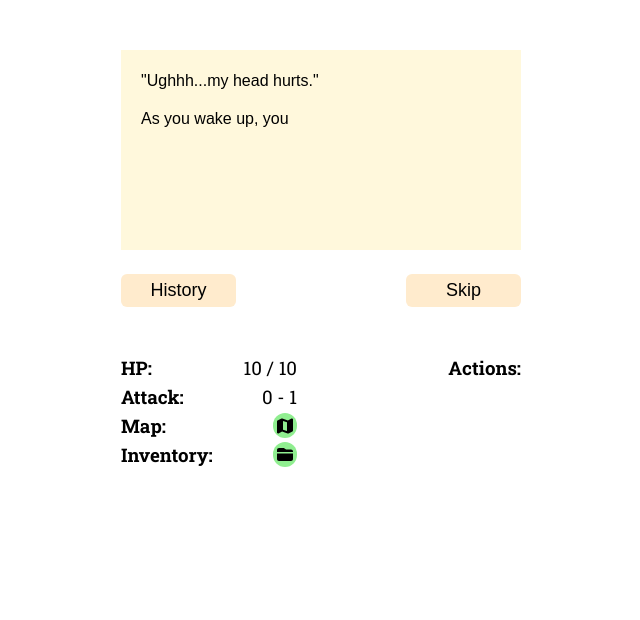
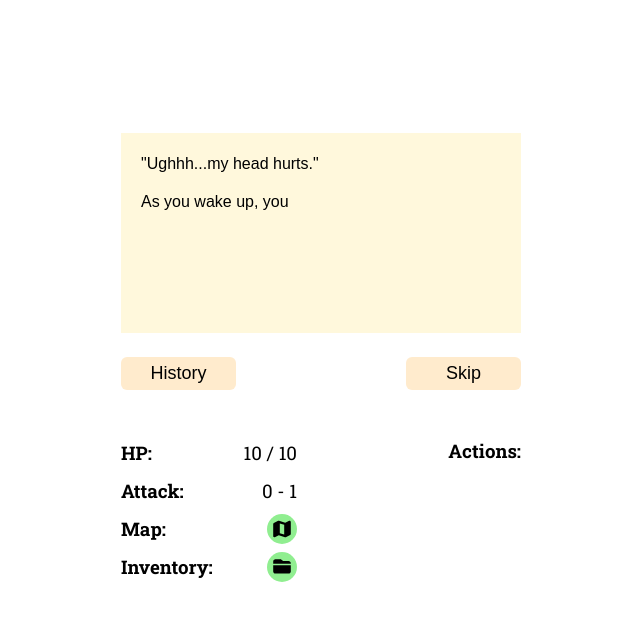
Before and after one commit to jaredryan/when-bunnies-attack, a React (Create React App) app: page / in a window 1280 px wide. Both pictures are taken after a click on the button "Start Game". Shown: the top 620 px of the page, without its empty margins (319-959 px from the left). Built offline with nearby package versions, Linux system fonts and the light colour scheme.

Commit message:
added animations for transitioning to Game.js after battle is finished, and a bunch of style improvements, such as padding, and moving some text out of various files and into messages

```diff
--- a/src/Entities/Enemy.js
+++ b/src/Entities/Enemy.js
@@ -22,10 +22,13 @@ function Enemy(name, hp, attackPower, reward) {
   };
 
   this.takeDamage = function (damage) {
-    this.hp -= damage;
+    let newHp = this.hp - damage;
 
-    if (this.hp <= 0) {
+    if (newHp < 0) {
+      this.hp = 0
       this.hasDied = true;
+    } else {
+      this.hp = newHp
     }
   };
 }
--- a/src/Entities/Items/BunnySteroid.js
+++ b/src/Entities/Items/BunnySteroid.js
@@ -9,10 +9,10 @@ const bunnySteroid = [
     enemy.takeDamage(4);
 
     const damageDealt =
-      Number.parseInt(dealtDamageMessage.split(" ").at(-2), 10) + 4;
+      Number.parseInt(dealtDamageMessage[0].split(" ").at(-2), 10) + 4;
 
     return [
-      `You attack! Enpowered by drugs, you dealt ${damageDealt} damage.`,
+      `You attack! Empowered by drugs, you dealt ${damageDealt} damage.`,
       `Exhausted from the attack, you feel your resilience drop. You took 2 damage.`,
     ];
   },
--- a/src/EventSystem/EventsList.js
+++ b/src/EventSystem/EventsList.js
@@ -178,7 +178,7 @@ export const lootRoom5 = new Event(
   [
     [carrot, carrot, carrot],
     [
-      `At you started sifting through the treasury, you realized that gold would just weigh you down.`,
+      `As you started sifting through the treasury, you realized that gold would just weigh you down.`,
       `You find a few small coins, and grab a few carrots for the road.`,
     ],
   ],
@@ -253,7 +253,7 @@ export const checkRoom8 = new Event(
   displayMessage,
   [
     [
-      `You look around. You see a militaristic bunny and a mid-sized machine...it looks like a tank, but bunny-sized, around 3 feet tall.`,
+      `You look around. You see a militaristic bunny and a machine...it looks like a tank, but bunny-sized, around 3 feet tall.`,
       `It's watching you carefully, and standing between you and the path out.`,
       `If you want to escape the forest, you'll have to fight it.`,
     ],
--- a/src/ExplorationSystem/DecisionLoop.js
+++ b/src/ExplorationSystem/DecisionLoop.js
@@ -69,7 +69,7 @@ const decisionLoop = ({
               name: messages.stayInAreaButton,
               execute: () => {
                 setText(messages.stayInRoomMessage);
-                setPrimaryActions([]);
+                setPrimaryActions([])
               },
               className: "secondary",
             },
--- a/src/Messages.js
+++ b/src/Messages.js
@@ -1,9 +1,9 @@
 export const freeExplorationPrompt = [`What do you want to do?`];
 export const leaveAreaButton = "Leave the Area"
-export const leaveRoomPrompt = [`You decided to leave the room. Where do you want to go?`]
+export const leaveRoomPrompt = [`You decided to leave the area. Where do you want to go?`]
 export const travelToRoomMessage = (areaName) => [`You went to ${areaName}.`]
 export const stayInAreaButton = "Stay"
-export const stayInRoomMessage = [`You decided to leave the room. Where do you want to go?`]
+export const stayInRoomMessage = [`You changed your mind and stayed in the area.`]
 export const startBattleMessage = (enemyName) => `You encountered ${enemyName}!`
 export const battleTurnStartPrompt = "What will you do?";
 
@@ -11,7 +11,8 @@ export const fleeAttemptMessage = [`You tried to run away!`];
 export const fleeSuccessMessage = [`You successfully ran away!`];
 export const fleeFailureMessage = [`You were unable to escape!`];
 
-export const winBattleMessage = (enemyName) => [`You defeated ${enemyName}!`];
+export const winBattleMessage = (enemyName) => [`You subdued ${enemyName}.`];
+export const winInBattleMessage = (enemyName) => [`You defeated ${enemyName}!`];
 export const dieInBattleMessage = [
   `"Ahhh...it hurts."`,
   `Your vision starts to blur, and you lose strength in your limbs.`,
@@ -272,6 +273,7 @@ const allMessages = {
   fleeSuccessMessage,
   fleeFailureMessage,
   winBattleMessage,
+  winInBattleMessage,
   dieInBattleMessage,
   wonGameMessage,
   swRoom0EntryMessage1,
--- a/src/Pages/Game.js
+++ b/src/Pages/Game.js
@@ -122,7 +122,7 @@ const Game = ({ endGame }) => {
   console.log({ showActions, primaryActions });
 
   return (
-    <div className="gameContainer">
+    <div className={`gameContainer pagePadding${runEncounter ? ' fadeToBackground' : ' fadeIn'}`}>
       <InventoryList
         player={player}
         setText={setText}
@@ -146,17 +146,22 @@ const Game = ({ endGame }) => {
             const savedEnemy = encounter?.enemy;
             setRunEncounter(false);
             setEncounter(null);
+            setTimeout(() => {
               setText([
                 ...messages.winBattleMessage(savedEnemy.name),
                 ...savedEnemy.reward(player),
               ]);
               isLoopRunning.current = false;
+            }, 2000)
           }}
           fledBattle={() => {
             setRunEncounter(false);
             setEncounter(null);
+            setTimeout(() => {
               setText(messages.fleeSuccessMessage);
               isLoopRunning.current = false;
+            }, 2000)
+            setText(messages.fleeSuccessMessage);
           }}
           lostBattle={() => {
             setRunEncounter(false);
--- a/src/Pages/Loser.js
+++ b/src/Pages/Loser.js
@@ -1,5 +1,5 @@
 const Loser = (props) => (
-  <div className="loserContainer">
+  <div className="loserContainer pagePadding">
     <h1>
       When Bunnies <span className="emphasis">Win</span>
     </h1>
--- a/src/Pages/Title.js
+++ b/src/Pages/Title.js
@@ -1,5 +1,5 @@
 const Title = (props) => (
-  <div className="titleContainer">
+  <div className="titleContainer pagePadding">
     <h1>When Bunnies Attack</h1>
     <h2>A short and not-so-sweet text-based adventure</h2>
     <p>
--- a/src/Pages/Winner.js
+++ b/src/Pages/Winner.js
@@ -1,5 +1,5 @@
 const Winner = (props) => (
-  <div className="winnerContainer">
+  <div className="winnerContainer pagePadding">
     <h1>
       When Bunnies <span className="emphasis">Lose</span>
     </h1>
--- a/src/index.css
+++ b/src/index.css
@@ -178,7 +178,6 @@ dialog button.secondary:hover {
 }
 
 .pageContainer {
-  padding: 50px;
   width: 100%;
   display: flex;
   flex-direction: column;
@@ -186,13 +185,19 @@ dialog button.secondary:hover {
   align-items: center;
 }
 
+.pagePadding {
+  padding: 48px;
+}
+
 .pageContainer > * {
-  max-width: 630px;
+  max-width: 730px;
   width: 100%;
 }
 
-.pageContainer > .gameContainer {
-  max-width: 400px;
+.pageContainer > .gameContainer, .battleModalContent {
+  max-width: calc(400px + 96px);
+  flex-grow: 1;
+  justify-content: center;
 }
 
 .titleContainer {
@@ -219,13 +224,15 @@ dialog button.secondary:hover {
   flex-direction: column;
   align-items: flex-end;
   gap: 8px;
+  /* height: 158px; if not accounting for Leave the Area */
+  height: 185px; /* accounting for leaving the area, 5 thin slots in East Room */
 }
 
 button.map {
-  width: 24.5px;
-  padding: 0;
+  width: 30px;
+  height: 30px;
+  padding: 4px;
   margin: 0;
-  height: 24.5px;
   border-radius: 50%;
   min-width: unset;
   display: flex;
@@ -234,8 +241,8 @@ button.map {
 }
 
 button.map svg {
-  width: 20px;
-  height: 20px;
+  width: fit-content;
+  height: fit-content;
 }
 
 .actionContainer > li,
@@ -376,7 +383,6 @@ dialog::backdrop {
   display: flex;
   flex-direction: column;
   gap: 48px;
-  flex-grow: 1;
   position: relative;
 }
 
@@ -407,7 +413,7 @@ dialog::backdrop {
   flex-direction: column;
   align-items: flex-start;
   width: 100%;
-  gap: 4px;
+  gap: 8px;
 }
 
 .attributeRow {
@@ -416,6 +422,7 @@ dialog::backdrop {
   justify-content: space-between;
   align-items: center;
   width: 100%;
+  height: 30px;
 }
 
 .attributeRow .value {
@@ -425,7 +432,6 @@ dialog::backdrop {
 .inventoryContainer {
   border-top-left-radius: 6px;
   border-top-right-radius: 6px;
-  background-color: white;
   position: absolute;
   z-index: 4;
   width: 100%;
@@ -448,6 +454,7 @@ dialog::backdrop {
   align-items: center;
   gap: 12px;
   box-shadow: 0px 0px 2px 0px black;
+  background-color: white;
 }
 
 button.closeInventory {
@@ -472,10 +479,24 @@ button.closeInventory svg {
   text-align: left;
   gap: 6px;
   width: 100%;
+  max-height: 400px;
+  overflow-y: scroll;
+  position: relative;
+}
+
+.inventoryList::after {
+    content: '';
+    position: fixed;
+    bottom: 0;
+    left: 0;
+    right: 0;
+    height: 48px; /* Height of the gradient overlay */
+    background: linear-gradient(to top, rgba(255, 255, 255, 1) 0%, rgba(255, 255, 255, 0) 100%);
+    pointer-events: none; /* Allows interaction with content beneath */
 }
 
 .inventoryList.battle {
-  padding: 0 50px 50px;
+  padding: 0 48px 48px;
 }
 
 .inventoryList h3 {
@@ -502,8 +523,9 @@ button.closeInventory svg {
   text-align: left;
 }
 
-.inventoryList.battle .itemName {
+.inventoryList .itemName {
   text-align: left;
+  flex-grow: 1;
 }
 
 .inventoryList.battle button {
@@ -522,9 +544,9 @@ button.closeInventory svg {
 .inventoryList .item button {
   font-size: 16px;
   padding: 6px;
+  width: 44px;
+  min-width: 44px;
   /* height: 44px; */
-  width: 44px;
-  min-width: unset;
 }
 
 .actionMenu {
@@ -640,8 +662,6 @@ dialog.battleModal::backdrop {
 
 .battleModalContent {
   width: 100%;
-  max-width: 500px;
-  padding: 50px;
   display: flex;
   flex-direction: column;
   align-items: center;
@@ -745,6 +765,27 @@ dialog.battleModal h2 {
   background-color: rgba(var(--backgroundsecondaryrgb), 0.5);
 }
 
+.gameContainer.fadeToBackground {
+  animation: disappear 0.001s forwards 1.5s;
+}
+
+.battleModal.fadeOut {
+  opacity: 1;
+  animation: fade-out 1s forwards 1.5s;
+  animation-name: fade-out;
+  animation-duration: 1s;
+  animation-delay: 1s;
+  animation-fill-mode: forwards;
+}
+
+.gameContainer.fadeIn {
+  opacity: 0;
+  animation-name: fade-in;
+  animation-duration: 1s;
+  animation-delay: 0.5s;
+  animation-fill-mode: forwards;
+}
+
 @keyframes show-background {
   0% {
     background-color: transparent;
@@ -762,13 +803,27 @@ dialog.battleModal h2 {
     opacity: 0;
     visibility: hidden;
   }
-  50% {
+  100% {
+    opacity: 1;
+    visibility: visible;
+  }
+}
+
+@keyframes fade-in {
+  0% {
     opacity: 0;
-    visibility: hidden;
   }
   100% {
     opacity: 1;
-    visibility: visible;
+  }
+}
+
+@keyframes fade-out {
+  0% {
+    opacity: 1;
+  }
+  100% {
+    opacity: 0;
   }
 }
 
@@ -827,6 +882,15 @@ dialog.battleModal h2 {
   100% {
     transform: translateY(-100%);
     opacity: 1;
+  }
+}
+
+@keyframes disappear {
+  0% {
+    opacity: 1;
+  }
+  100% {
+    opacity: 0;
   }
 }
 
@@ -897,7 +961,7 @@ dialog.battleModal h2 {
     line-height: 23px;
   }
 
-  .pageContainer, .battleModalContent {
+  .pagePadding {
     padding: 36px;
   }
 }
```
Also changed, not shown: src/Components/Battle.js (+18 -9 lines). Lines whose indentation alone changed are shown as unchanged.
